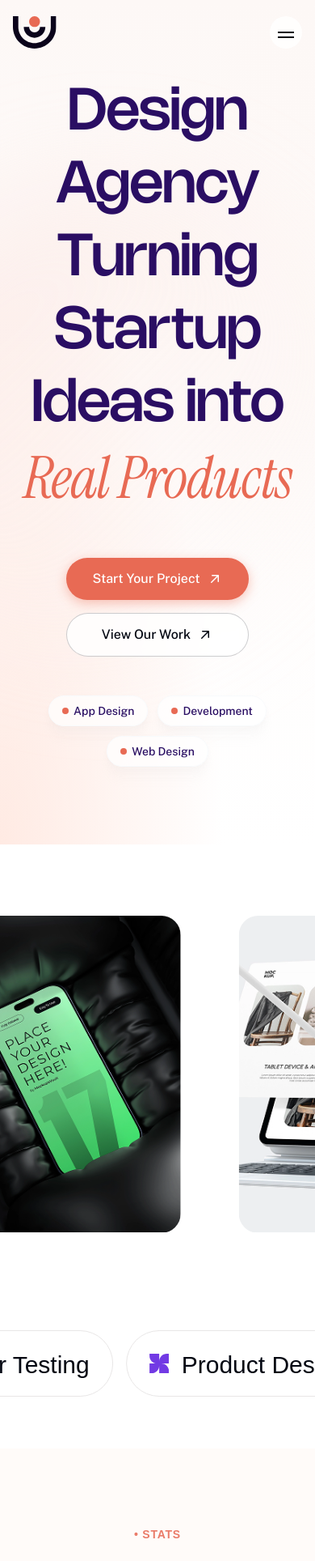
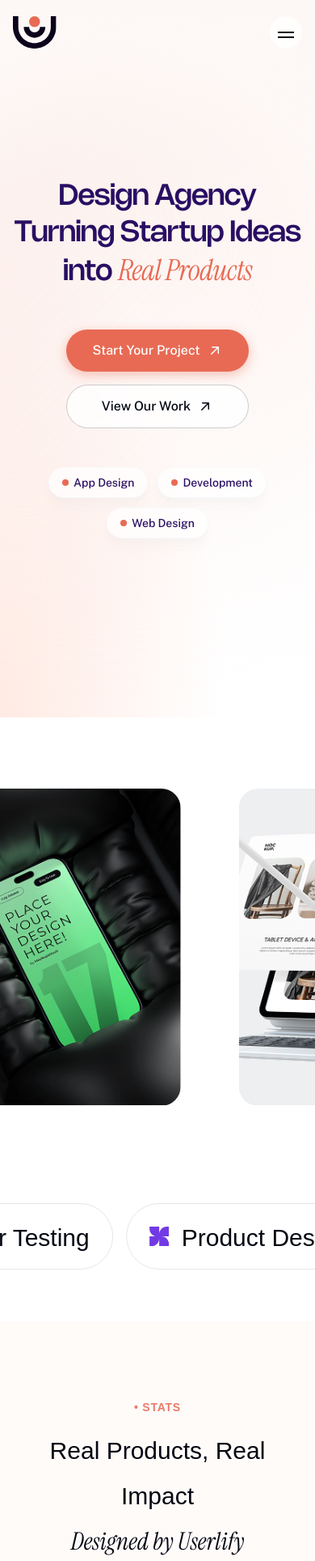
Before and after one commit to SparkStudio-Ltd/userlify, a Next.js app: page / in a window 390 px wide. Shown: the top 1928 px of the page at 81% size. Built offline with nearby package versions, Linux system fonts and the light colour scheme; a web font is replaced by a local one.

Commit message:
feat: Add mobile-specific styles for h1 and h2 font sizes

```diff
--- a/src/styles/globals.css
+++ b/src/styles/globals.css
@@ -141,3 +141,14 @@
     animation-delay: 500ms;
   }
 }
+
+/* Mobile-specific styles */
+@media (max-width: 768px) {
+  h1 {
+    font-size: 36px !important;
+  }
+
+  h2 {
+    font-size: 30px !important;
+  }
+}
```
